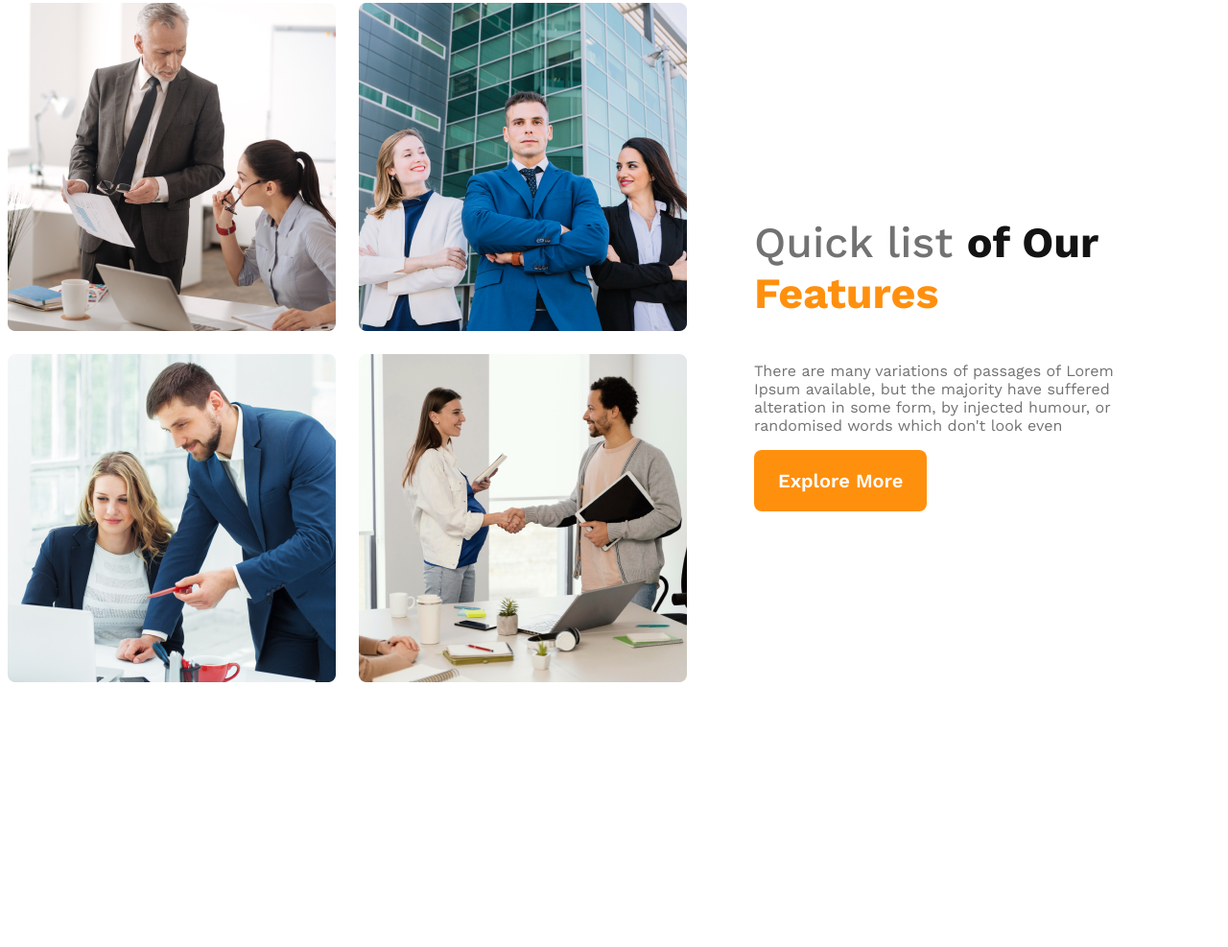
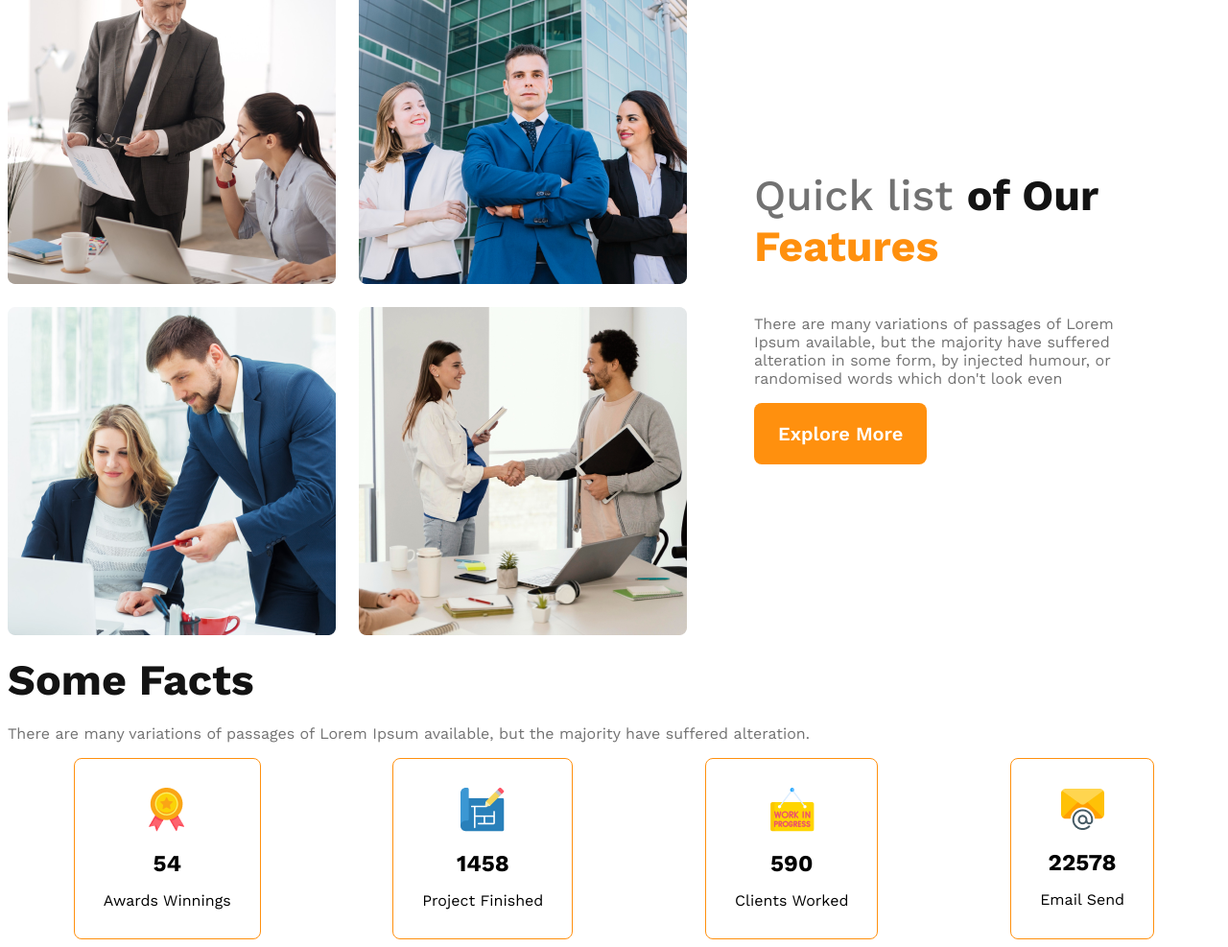
Before and after one commit to Mdhasan112/g3-architect-website, a plain HTML site: page index.html in a window 1280 px wide. Shown: the part 1093-2080 px from the top of the page at 96% size. Before the commit the page ends 1812 px from the top, so only its background shows below. Drawn offline with nearby package versions, Linux system fonts and the light colour scheme.

Commit message:
fact section content added

```diff
--- a/index.html
+++ b/index.html
@@ -10,7 +10,7 @@
     <!-- header start -->
     <header>
       <nav>
-        <h3>G3 Architects</h3>
+        <h3 class="section-title">G3 Architects</h3>
         <ul>
           <li><a href="#">Home</a></li>
           <li><a href="#">About</a></li>
@@ -33,7 +33,7 @@
     </header>
     <!-- header end -->
     <main>
-      <!-- team section star -->
+      <!-- team section start -->
       <section class="team-container">
         <div class="team-image">
           <img src="/images/team1.png" alt="" />
@@ -55,6 +55,40 @@
         </div>
       </section>
       <!-- team section end -->
+      <!-- features section start -->
+      <section></section>
+      <!-- features section end -->
+      <!-- facts section start -->
+      <section>
+        <h3 class="section-title">Some Facts</h3>
+        <p class="text-light-grey">
+          There are many variations of passages of Lorem Ipsum available, but
+          the majority have suffered alteration.
+        </p>
+        <div class="fact-card-container">
+          <div class="card">
+            <img src="/images/icons/ribon.png" alt="" />
+            <h2 class="facts-stats">54</h2>
+            <div class="facts-title">Awards Winnings</div>
+          </div>
+          <div class="card">
+            <img src="/images/icons/projects.png" alt="" />
+            <h2 class="facts-stats">1458</h2>
+            <div class="facts-title">Project Finished</div>
+          </div>
+          <div class="card">
+            <img src="/images/icons/customers.png" alt="" />
+            <h2 class="facts-stats">590</h2>
+            <div class="facts-title">Clients Worked</div>
+          </div>
+          <div class="card">
+            <img src="/images/icons/email.png" alt="" />
+            <h2 class="facts-stats">22578</h2>
+            <div class="facts-title">Email Send</div>
+          </div>
+        </div>
+      </section>
+      <!-- facts section end -->
     </main>
     <footer></footer>
   </body>
--- a/styles/architect.css
+++ b/styles/architect.css
@@ -19,7 +19,12 @@
 .text-light-grey {
   color: #727272;
 }
-
+.section-title {
+  color: #131313;
+  font-size: 2.8rem;
+  font-weight: 700;
+  margin: 20px 0;
+}
 /* header styles */
 header {
   padding: 50px 240px;
@@ -31,11 +36,6 @@ header nav {
   align-items: center;
 }
 
-nav h3 {
-  color: #131313;
-  font-size: 2.8rem;
-  font-weight: 700;
-}
 header ul {
   display: flex;
   align-items: center;
@@ -103,6 +103,21 @@ main {
   font-weight: 700;
 }
 
+/* facts section styles */
+.fact-card-container {
+  display: flex;
+  justify-content: space-around;
+}
+.fact-card-container .card {
+  border-radius: 8px;
+  border: 1px solid #ff900e;
+  text-align: center;
+  padding: 30px 30px;
+}
+.fact-card-container .facts-stats {
+  margin-top: 15px;
+  margin-bottom: 15px;
+}
 /* responsive media queries */
 /* mobile devices */
 @media screen and (max-width: 576px) {
@@ -128,9 +143,7 @@ main {
   header {
     padding: 50px;
   }
-  header nav {
-    flex-direction: column;
-  }
+  header nav,
   .team-container {
     flex-direction: column;
   }
```
